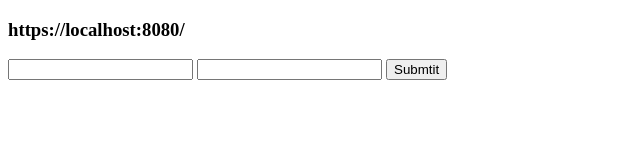
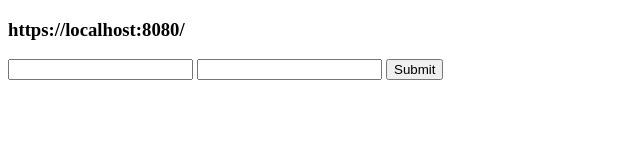
Before and after one commit to acciojob/sharable-urls-shubhamshri25, a website: page main.html in a window 1280 px wide. Shown: the full height of the page, 0-640 px from the left. Drawn offline with Linux system fonts and the light colour scheme.

Commit message:
created a submission

```diff
--- a/main.html
+++ b/main.html
@@ -5,7 +5,7 @@
 	  <form>
 	  <input type="text" id="name" name="name" />
 	   <input type="number" id="year" name="year" />
-		  <button type="submit" value="submit" id="button"> Submtit</button>
+		  <button type="submit" value="submit" id="button"> Submit</button>
 		  </form>
     <script type="text/javascript" src="./script.js">
 </script>
```
